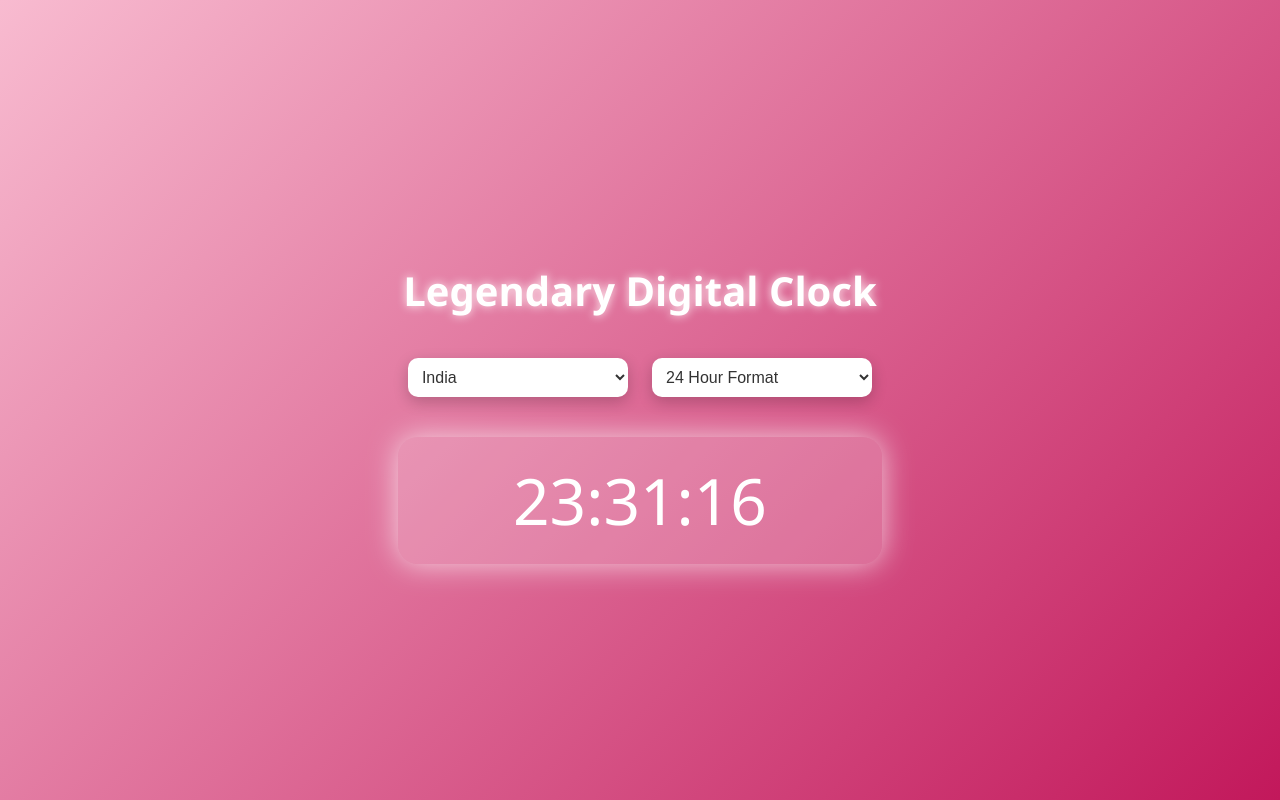
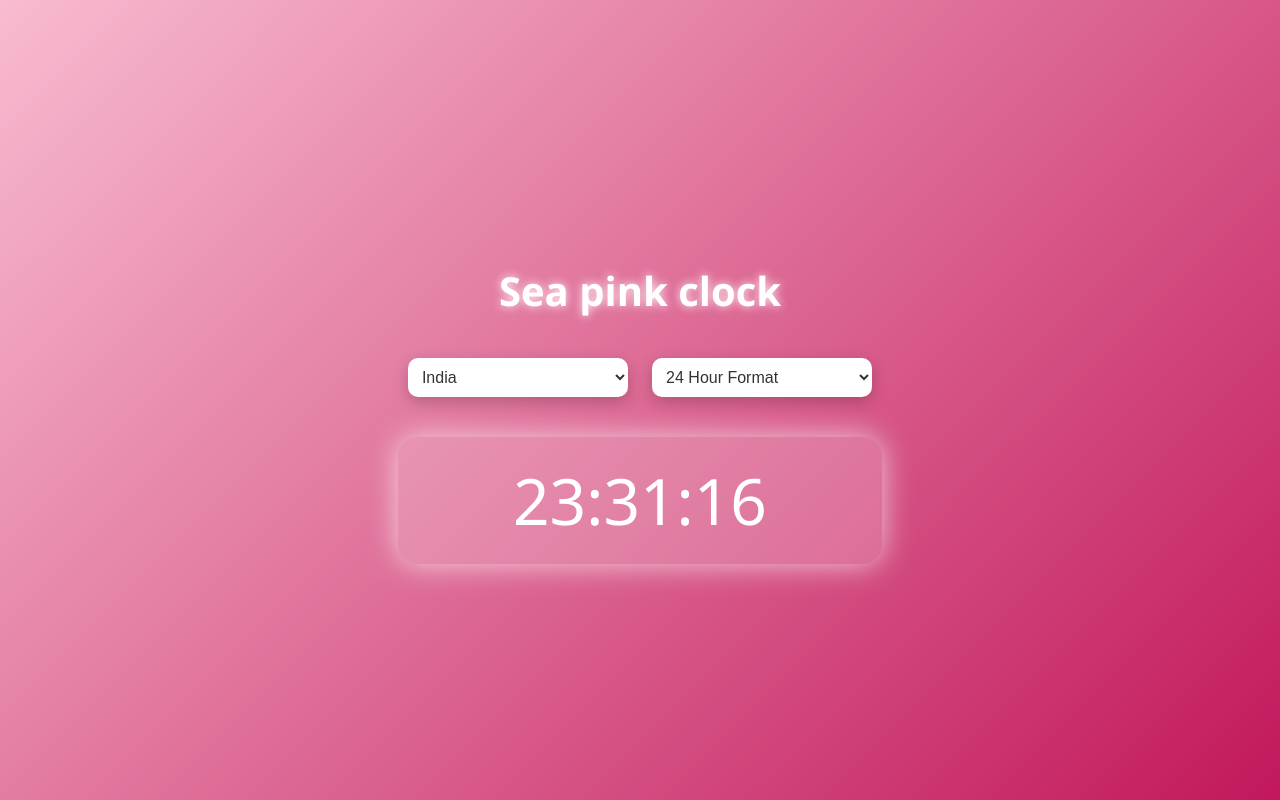
Before and after one commit to Musaib4950e/Clock, a plain HTML site: page index.html in a window 1280 px wide. Drawn offline with Linux system fonts and the light colour scheme.

Commit message:
Update index.html

```diff
--- a/index.html
+++ b/index.html
@@ -3,12 +3,12 @@
 <head>
   <meta charset="UTF-8" />
   <meta name="viewport" content="width=device-width, initial-scale=1.0"/>
-  <title>Legendary Digital Clock</title>
+  <title>Sea pink Clock</title>
   <link rel="stylesheet" href="style.css"/>
 </head>
 <body>
   <div class="container">
-    <h1>Legendary Digital Clock</h1>
+    <h1>Sea pink clock</h1>
 
     <!-- Timezone Selector -->
     <select id="timezone-selector">
```
